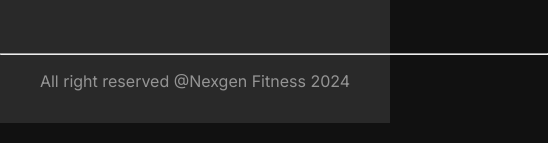
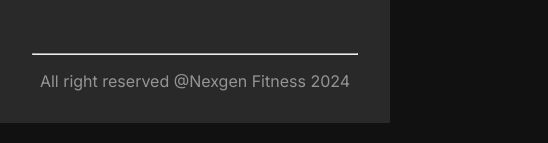
Before and after one commit to MD-HAMIDUL-ISLAM/Assignment2, a plain HTML site: page index.html in a window 390 px wide. Shown: the part 9034-9177 px from the top of the page, 548 px wide, since content can reach past the window. Drawn offline with Linux system fonts and the light colour scheme; a web font is replaced by a local one.

Commit message:
some corrections applied

```diff
--- a/styles/fitness.css
+++ b/styles/fitness.css
@@ -423,7 +423,12 @@
             margin-top: -2rem;
             margin-bottom: -6.5rem;
         }
-        .body{margin: 2rem 1.5rem}
+        .body{
+            max-width: 576px;
+            margin: 2rem 1.5rem;
+
+
+        }
         .nav-links{display: none;
         }
         .menubar{display: flex;}
@@ -512,5 +517,7 @@
            text-align: left;
            margin-left: -13rem;
         } */
-        #hr{max-width: 546px;}
+        #hr{
+            width: auto;
+            margin: 1rem 2rem;
     }
```
